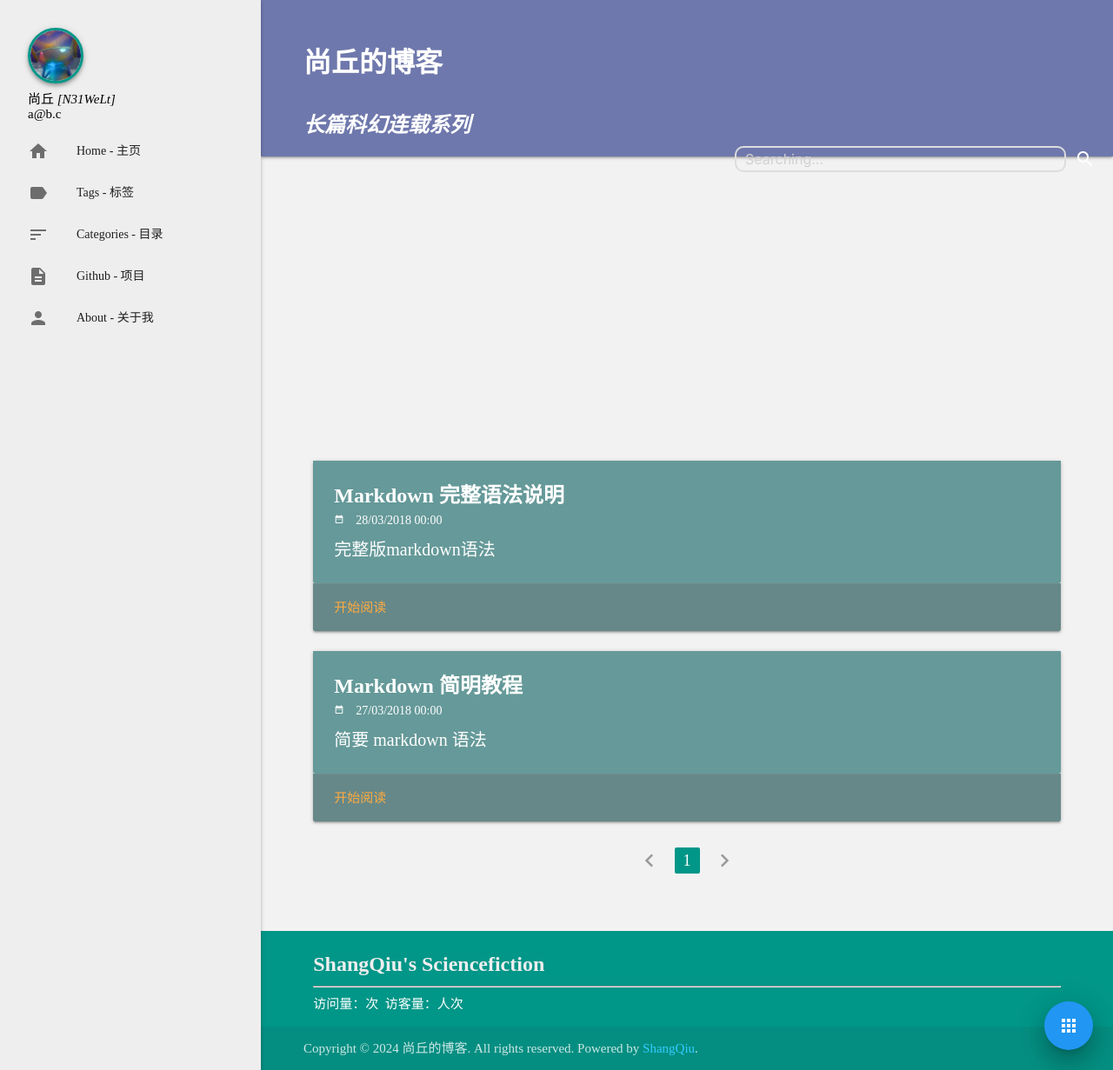
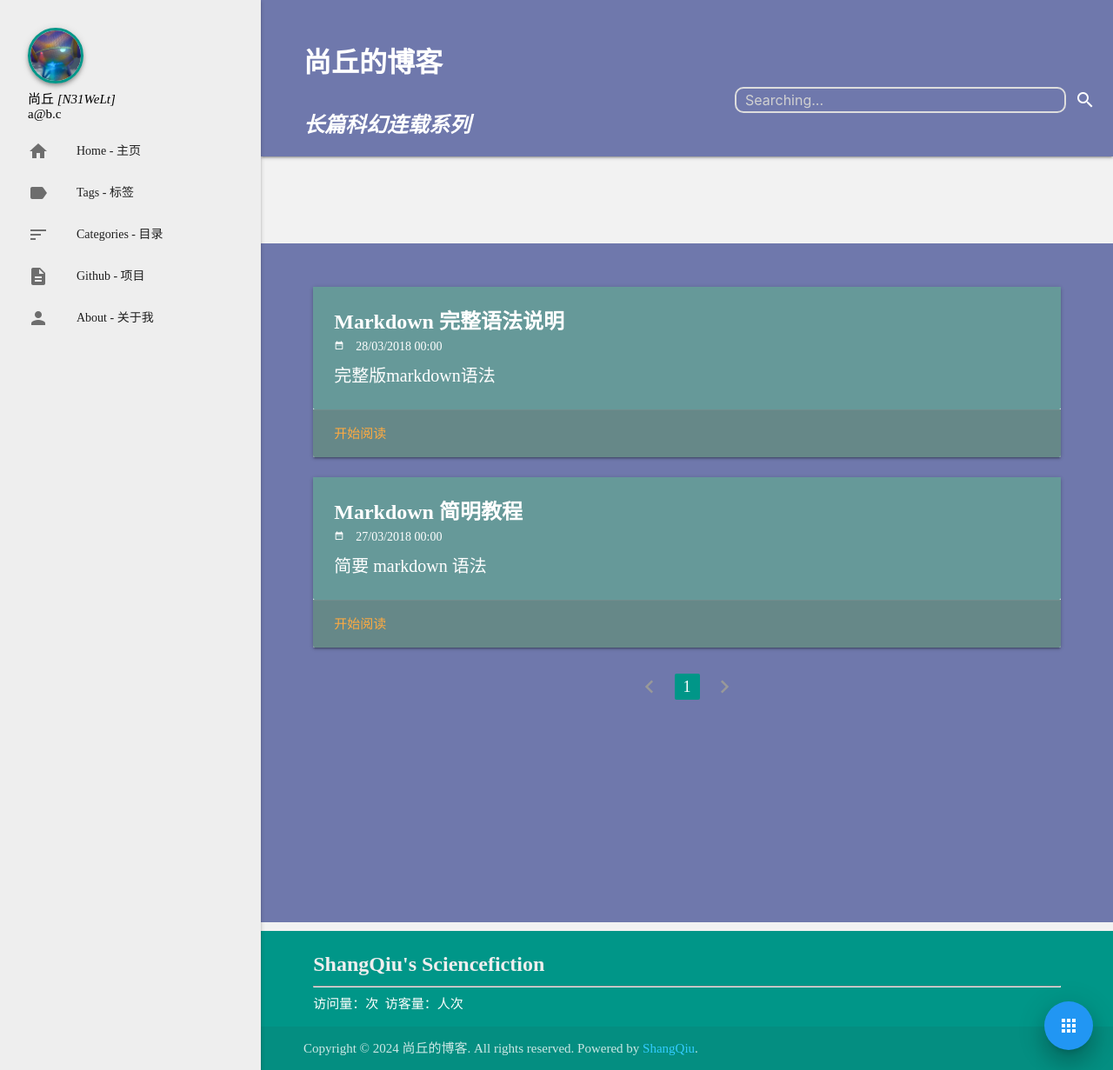
Before and after one commit to keepwalk/keepwalk.github.io, a Jekyll site: the page built from index.html, in a window 1280 px wide and 1231 px high. Shown: the whole window at 87% size. Built offline with Jekyll 4.4.1, drawn with Linux system fonts in a browser that asks for light colours; the list of posts is cut into pages by our own code; comment, search, counter and statistics services are not loaded.

Commit message:
Update page.sass

```diff
--- a/assets/css/page.sass
+++ b/assets/css/page.sass
@@ -121,10 +121,11 @@ header
 main
   flex: 1 100 auto
   z-index: 1
-  margin-top: 300px
+  margin-top: 100px
+  background: #6F78AC
   div
     .row
-      margin-top: 100px
+      margin-top: 32px
   ul
     &:not(.browser-default)
       padding-left: 40px
@@ -164,10 +165,11 @@ main
 
 footer
   margin-top: 10px
+  background: #6F78AC
   .search
     display: none
     position: absolute
-    top: 168px
+    top: 100px
     right: 0
     width: 100%
     height: 10px
```
